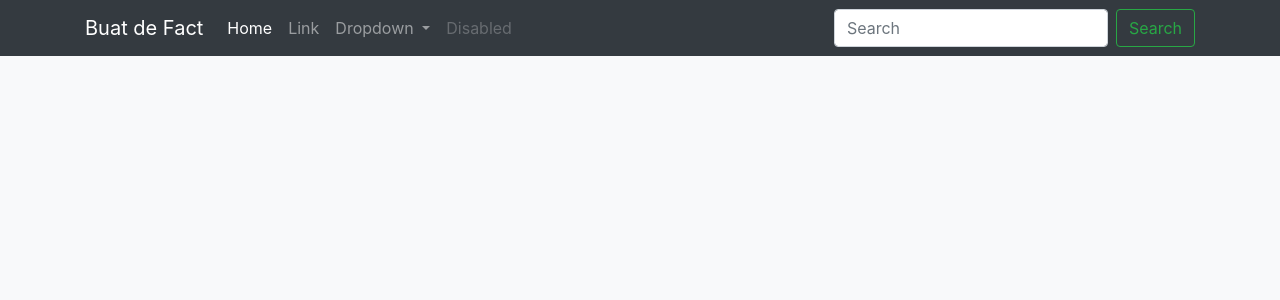
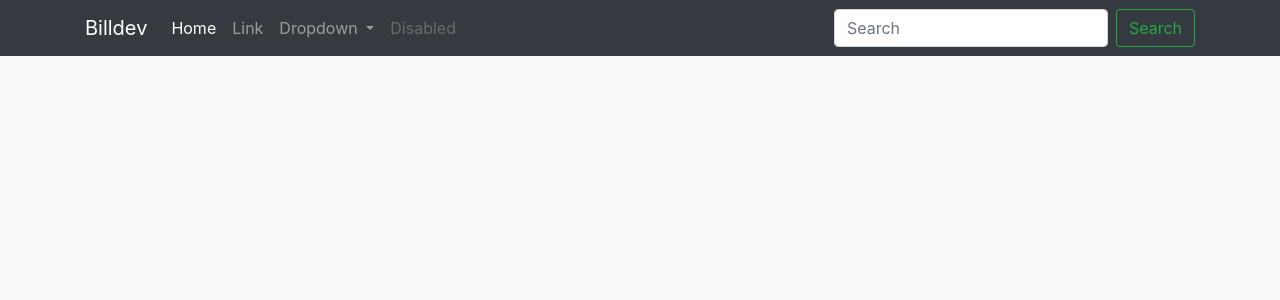
Before and after one commit to callmewind/billdev, a Django app: page / in a window 1280 px wide. Shown: the top 300 px of the page. Run offline with Django 3.2, Linux system fonts and the light colour scheme; some libraries are stand-ins or nearby versions.

Commit message:
Change name in navbar

```diff
--- a/billdev/templates/base.html
+++ b/billdev/templates/base.html
@@ -9,7 +9,7 @@
 		{% block nav %}
 		<nav class="navbar navbar-expand-lg navbar-dark bg-dark">
 			<div class="container">
-				<a class="navbar-brand" href="#">Buat de Fact</a>
+				<a class="navbar-brand" href="#">Billdev</a>
 				<button class="navbar-toggler" type="button" data-toggle="collapse" data-target="#navbarSupportedContent" aria-controls="navbarSupportedContent" aria-expanded="false" aria-label="Toggle navigation">
 					<span class="navbar-toggler-icon"></span>
 				</button>
```
